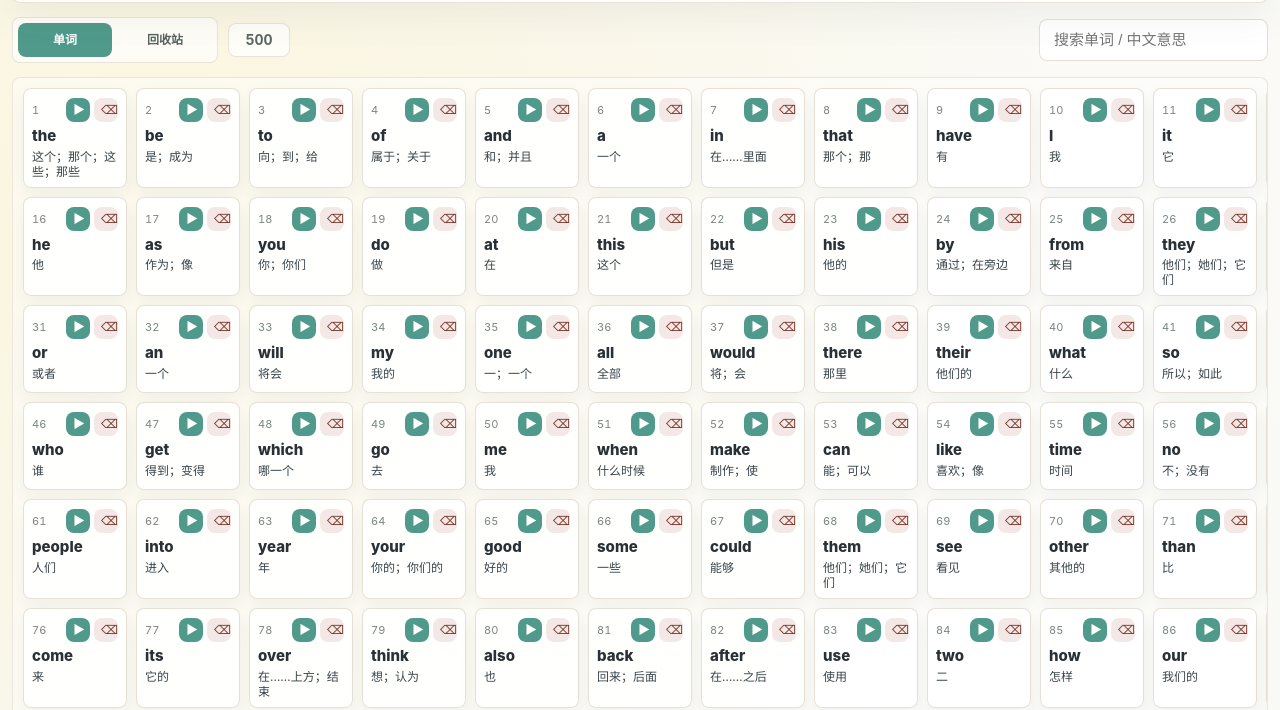
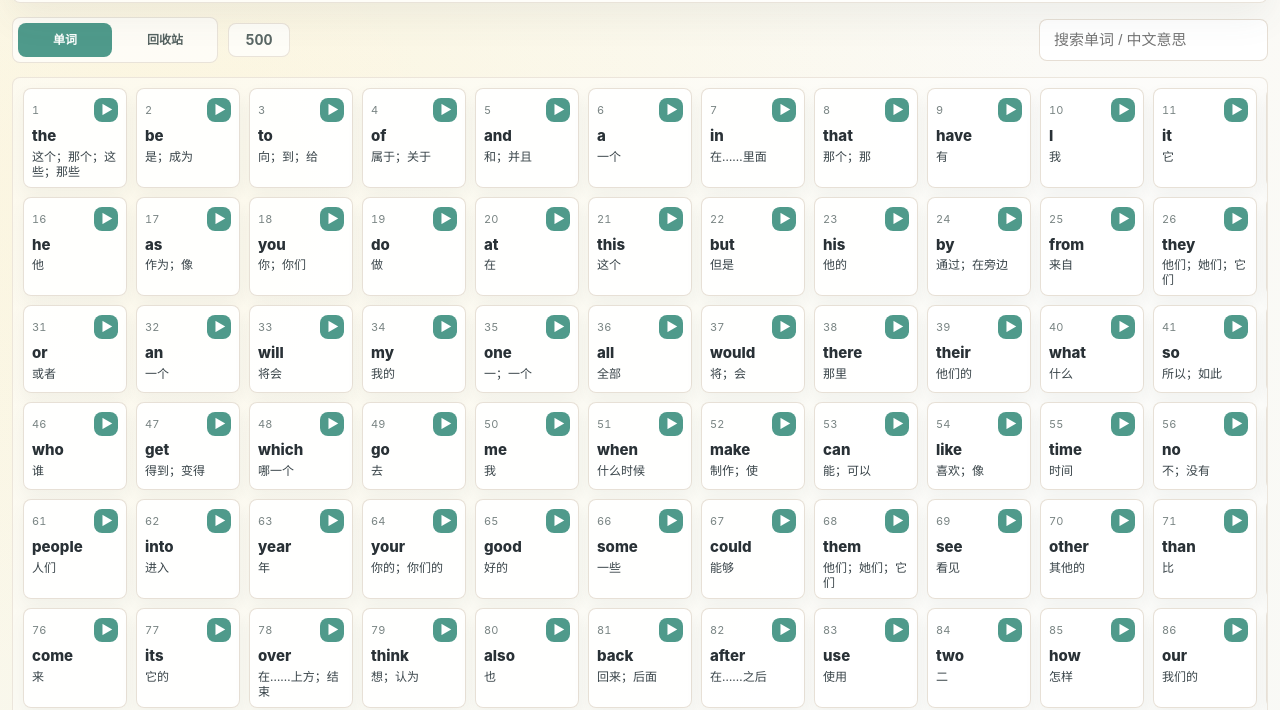
Before and after one commit to x15101629450-commits/en500, a plain HTML site: page index.html in a window 1280 px wide. Shown: the part 90-800 px from the top of the page. Drawn offline with Linux system fonts and the light colour scheme.

Commit message:
Remove delete button from word cards
Co-authored-by: Cursor <cursoragent@cursor.com>

```diff
--- a/index.html
+++ b/index.html
@@ -624,15 +624,15 @@
         card.className = `word-card${savedState === "highlight" ? " is-highlighted" : ""}`;
         card.draggable = true;
         card.dataset.word = item[0];
-        const moveButton = currentView === "trash"
+        const actionButton = currentView === "trash"
           ? `<button class="restore-button" type="button" aria-label="放回 ${item[0]}" title="放回原处">↩</button>`
-          : `<button class="delete-button" type="button" aria-label="删除 ${item[0]} 到回收站" title="删除到回收站">⌫</button>`;
+          : "";
         card.innerHTML = `
           <div class="card-top">
             <span class="num">${originalIndex}</span>
             <div class="card-actions">
               <button class="speak-button" type="button" aria-label="播放 ${item[0]} 的发音" title="发音">▶</button>
-              ${moveButton}
+              ${actionButton}
             </div>
           </div>
           <strong class="word" title="${item[0]}">${item[0]}</strong>
@@ -655,8 +655,6 @@
             restoreFromTrash(item[0]);
             setView("words");
           });
-        } else {
-          card.querySelector(".delete-button").addEventListener("click", () => moveToTrash(item[0]));
         }
         grid.appendChild(card);
       });
```
